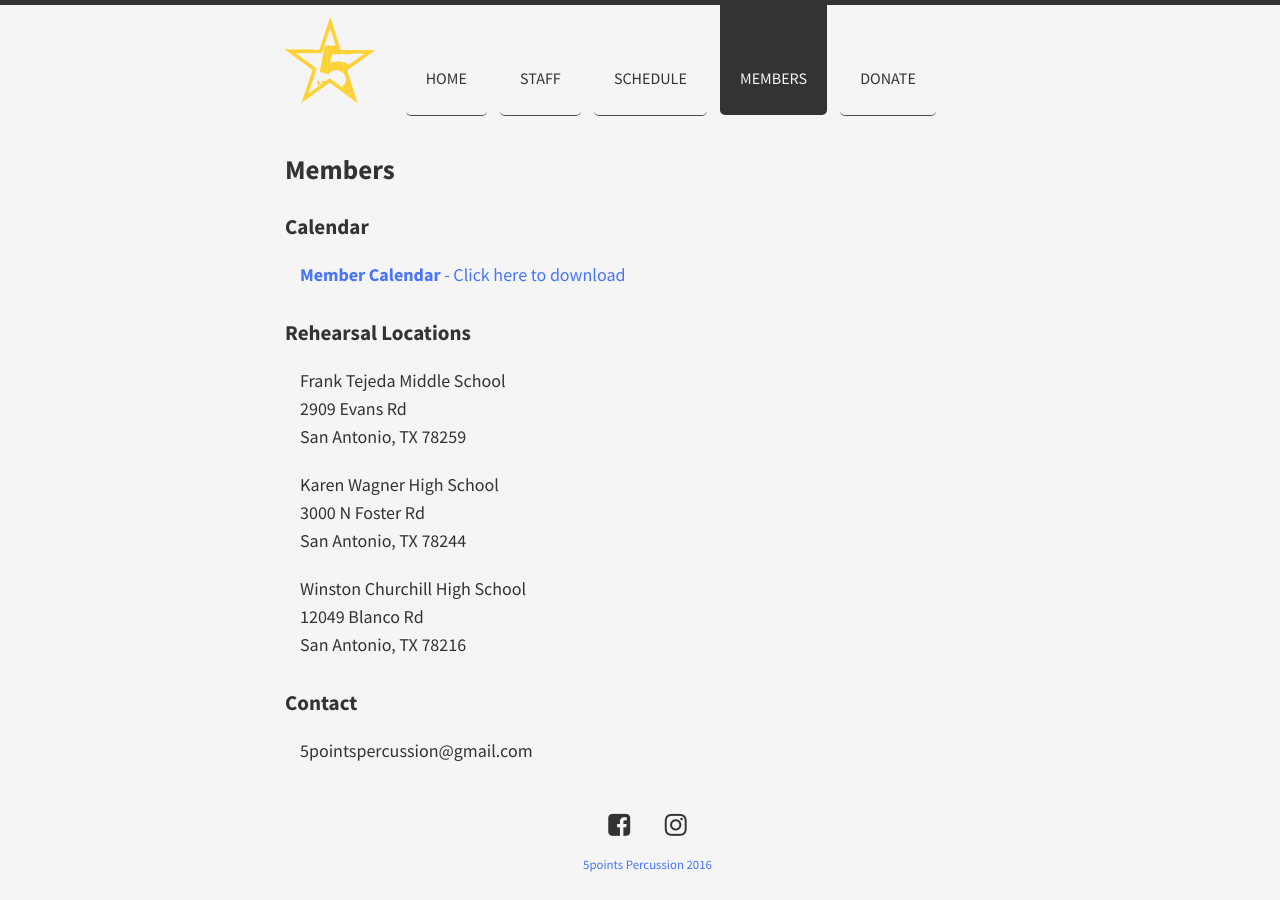
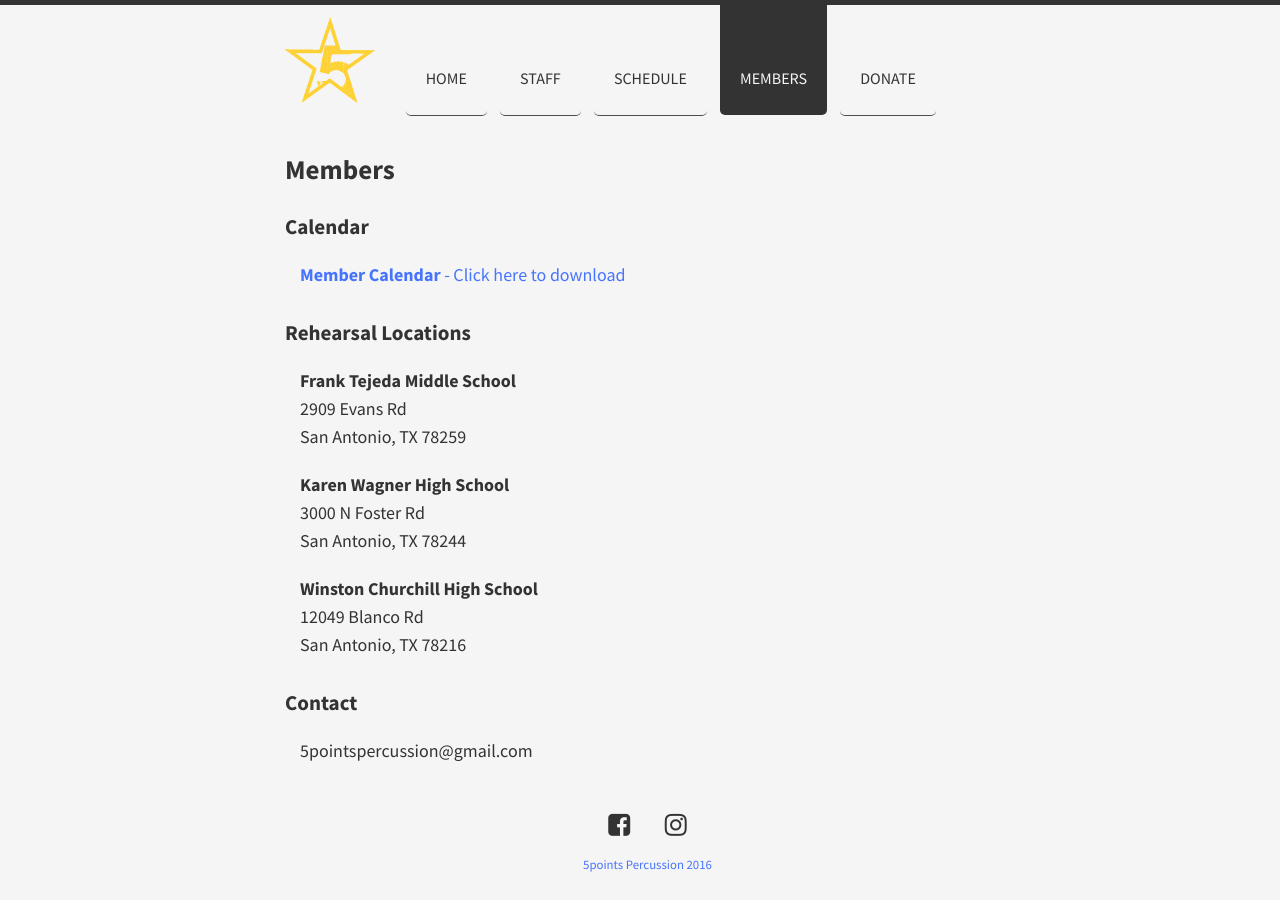
Before and after one commit to ericcarraway/5points, a Jekyll site: the page built from members/index.md, in a window 1280 px wide. Built offline with Jekyll 4.4.1, drawn with Linux system fonts in a browser that asks for light colours; nearby versions of some CDN libraries.

```diff
--- a/members/index.md
+++ b/members/index.md
@@ -14,15 +14,15 @@ p {
 <a href="calendar/5points-member-calendar-v1.pdf">__Member Calendar__ - Click here to download</a>
 
 ### Rehearsal Locations
-Frank Tejeda Middle School
+**Frank Tejeda Middle School**
 2909 Evans Rd
 San Antonio, TX 78259
 
-Karen Wagner High School
+**Karen Wagner High School**
 3000 N Foster Rd
 San Antonio, TX 78244
 
-Winston Churchill High School
+**Winston Churchill High School**
 12049 Blanco Rd
 San Antonio, TX 78216
 
```
